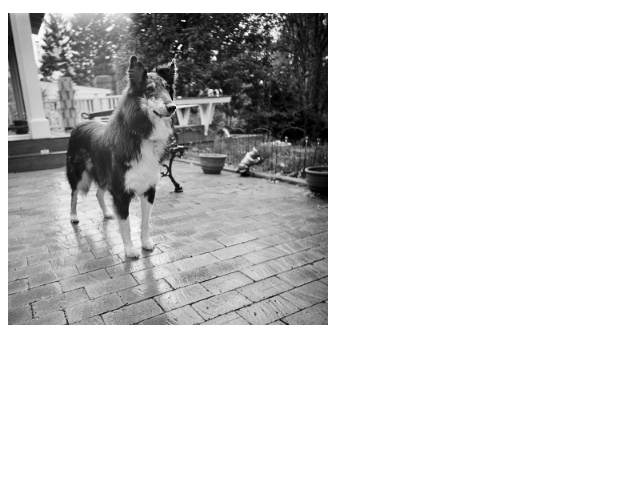
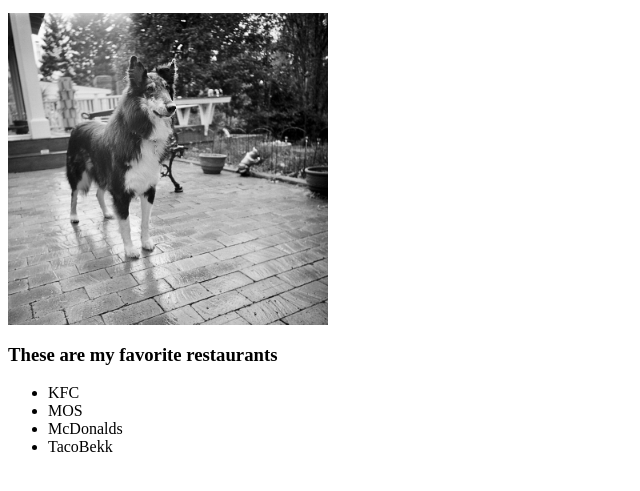
Before and after one commit to DavidLin12231/myFirstProject, a plain HTML site: page index.html in a window 1280 px wide. Shown: the part 127-618 px from the top of the page, without its empty margins (0-640 px from the left). Drawn offline with Linux system fonts and the light colour scheme.

Commit message:
Update index.html

```diff
--- a/index.html
+++ b/index.html
@@ -6,5 +6,12 @@
     <h1>Welcome!</h1>
     <p>My name is Bob and I am a builder.</p>
     <img src="black_and_white_dog.jpg" alt="Dog" width="320">
+    <H3>These are my favorite restaurants</H3>
+    <ul>
+      <li>KFC
+        <li>MOS</li>
+      <li>McDonalds</li>
+      <li>TacoBekk</li>
+    </ul>
   </body>
 </html>
```
